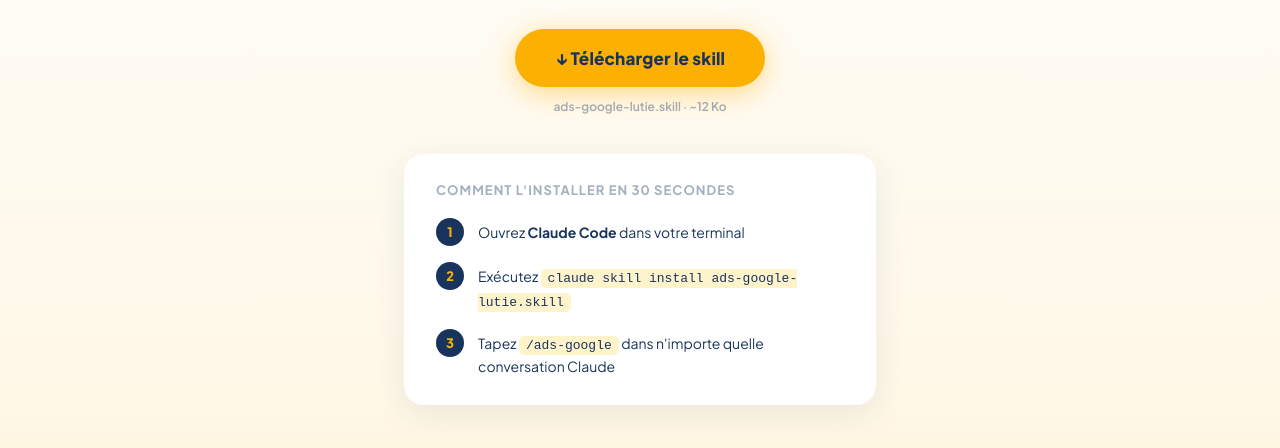
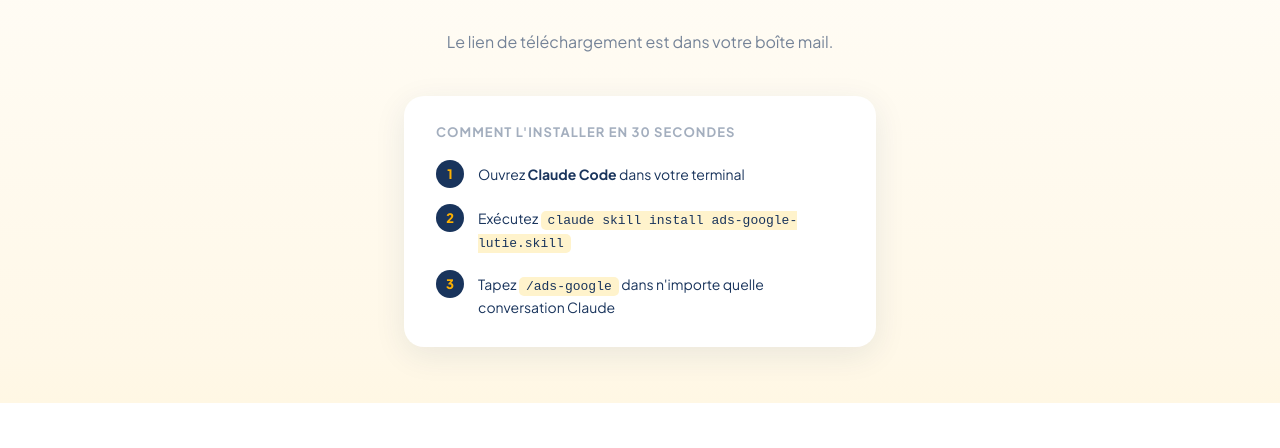
Before and after one commit to agencelutie/LP-lutie, a website: page merci.html in a window 1280 px wide. Shown: the part 335-783 px from the top of the page. Drawn offline with Linux system fonts and the light colour scheme; a web font is replaced by a local one.

Commit message:
fix: ZIP livré par email (skill propre + guide séparé), retirer DL de la page merci

```diff
--- a/api/submit.js
+++ b/api/submit.js
@@ -1,6 +1,6 @@
 import admin from 'firebase-admin';
 
-const SKILL_URL = 'https://skill.lutie.fr/ads-google-lutie.skill';
+const SKILL_URL = 'https://skill.lutie.fr/skill-google-ads-lutie.zip';
 
 let app;
 function getApp() {
--- a/merci.html
+++ b/merci.html
@@ -240,10 +240,7 @@
       Vérifiez vos emails — le skill est en route.<br>
       En attendant, téléchargez-le directement ici :
     </p>
-    <a href="/ads-google-lutie.skill" download class="dl-btn">
-      ↓ Télécharger le skill
-    </a>
-    <p class="dl-hint">ads-google-lutie.skill · ~12 Ko</p>
+    <p class="hero__sub" style="margin-bottom:0;">Le lien de téléchargement est dans votre boîte mail.</p>
   </div>
 
   <!-- Steps -->
```
Also changed, not shown: 2 other files.
